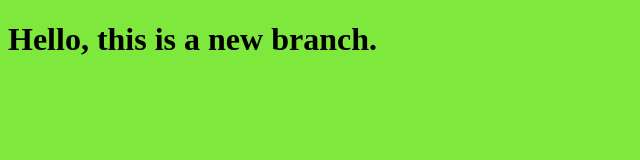
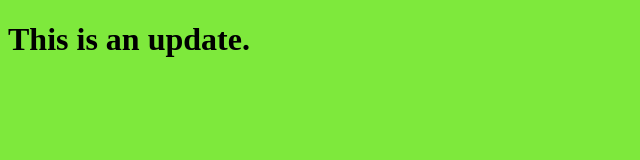
Before and after one commit to ahmed371/myproject, a plain HTML site: page index.html in a window 1280 px wide. Shown: the whole page, without its empty margins (0-640 px from the left). Drawn offline with Linux system fonts and the light colour scheme.

Commit message:
Edit the html file

```diff
--- a/index.html
+++ b/index.html
@@ -7,7 +7,7 @@
     <link rel="stylesheet" href="style.css">
 </head>
 <body>
-    <h1>Hello, this is a new branch.</h1>
+    <h1>This is an update.</h1>
     <script src="app.js"></script>
 
 </body>
```
